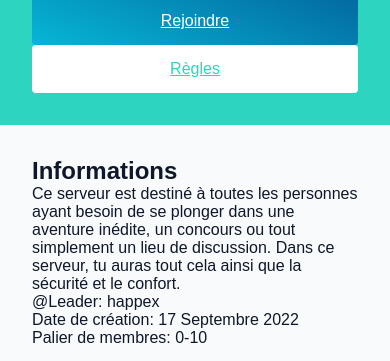
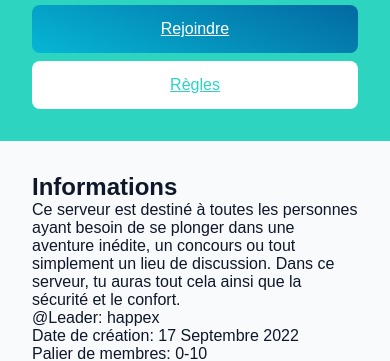
Before and after one commit to ha2pex/theisland, a plain HTML site: page public/index.html in a window 390 px wide. Shown: the part 521-882 px from the top of the page. Drawn offline with Linux system fonts and the light colour scheme.

Commit message:
:lipstick: Fixed button bug

```diff
--- a/public/style.css
+++ b/public/style.css
@@ -120,8 +120,9 @@ img {
 
   button {
     width: 100%;
-    border-radius: 4px;
+    border-radius: 8px;
     height: 48px;
+    margin-top: 8px;
   }
   button > a {
     font-size: 16px;
```
